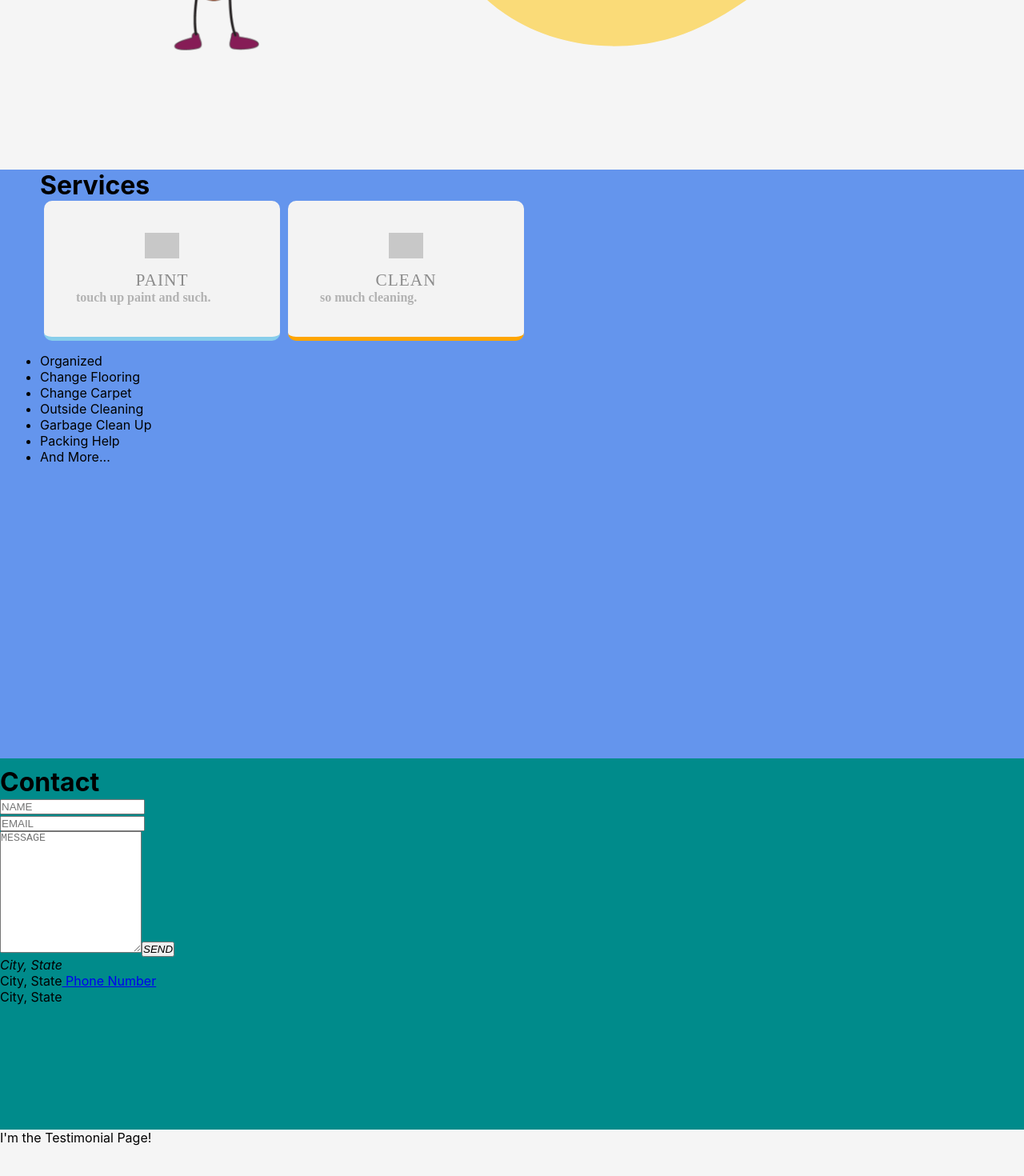
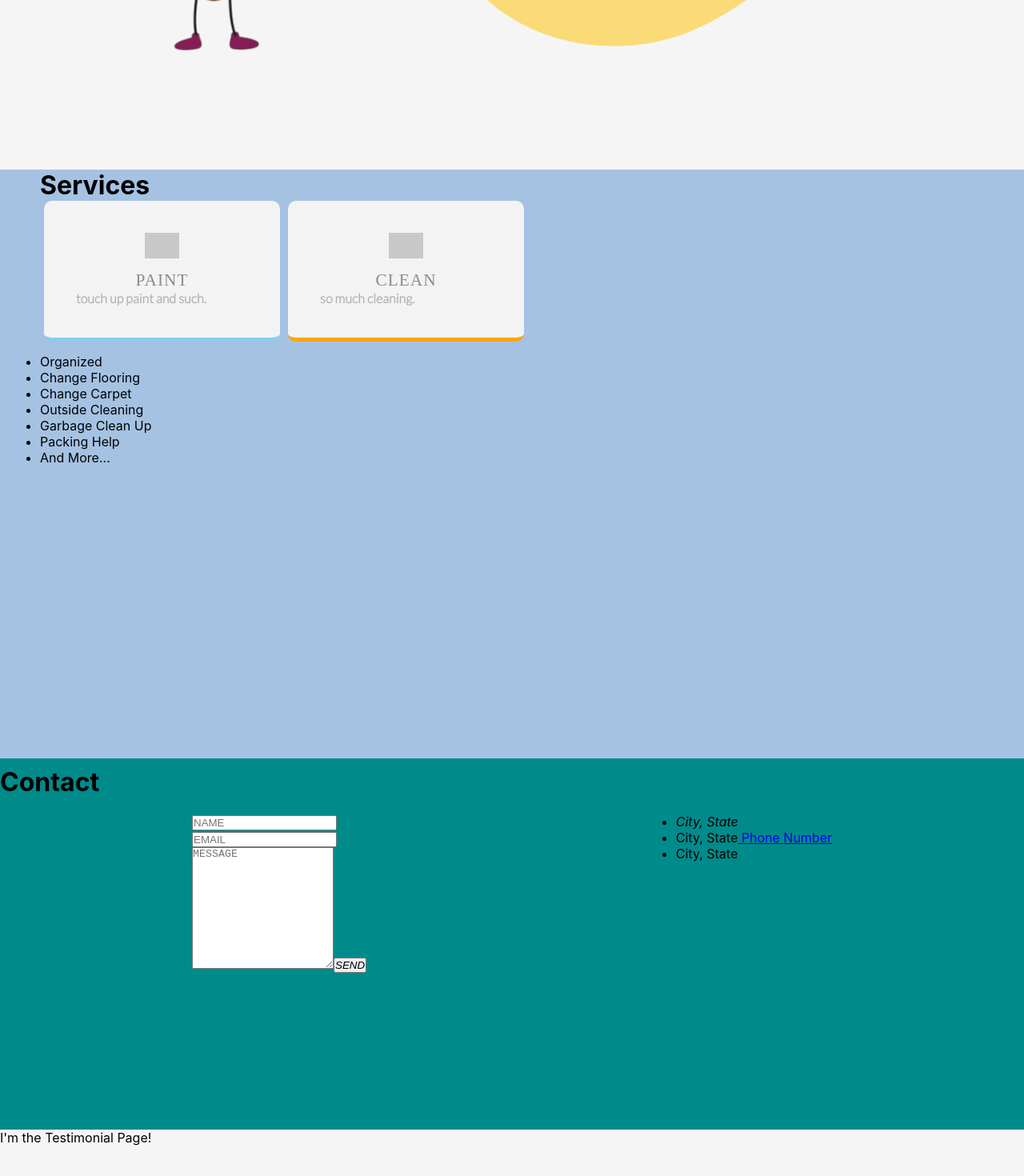
Before and after one commit to MomentaiBro/CarlaniWebApp, a React (Create React App) app: page / in a window 1280 px wide. Shown: the part 1324-2794 px from the top of the page at 80% size. Built offline with nearby package versions, Linux system fonts and the light colour scheme; grey boxes are pictures that could not be loaded; the HTML template or start-up script is replaced by a standard one.

Commit message:
services styling

```diff
--- a/src/components/Services.js
+++ b/src/components/Services.js
@@ -7,12 +7,12 @@ const Services = () => {
                 <h1>Services</h1>
                 <ul>
                     <li className={style.singleservice}>
-                            <img className={style.serviceicon} src="../icons/paint.png"/>
+                            <img className={style.serviceicon} src="./icons/paint.png"/>
                             <h2 className={style.servicetitle}>Paint</h2>
                             <h4>touch up paint and such.</h4>
                     </li>
                     <li className={style.singleserviceb}>
-                            <img className={style.serviceicon}  src="icons/mop.png"/>
+                            <img className={style.serviceicon}  src="./icons/mop.png"/>
                             <h2 className={style.servicetitle}>Clean</h2>
                             <h4>so much cleaning.</h4>
                     </li>
--- a/src/modules/Contact.module.css
+++ b/src/modules/Contact.module.css
@@ -3,10 +3,36 @@
   width: 100%;
   background: darkcyan;
   padding-top: 10px;
+  padding-bottom: 100px;
+}
+
+#contact {
+  width: 100%;
+  height: 100%;
+}
+
+.section-header {
+  text-align: center;
+  margin: 0 auto;
+  padding: 40px 0;
+  font: 300 60px 'Oswald', sans-serif;
+  color: #fff;
+  text-transform: uppercase;
+  letter-spacing: 6px;
 }
 
 .wrapper {
+  display: flex;
+  flex-direction: row;
+  justify-content: space-between;
+  margin: 0 auto;
+  padding: 20px;
+  position: relative;
+  max-width: 840px;
 }
 
-.form-horizontal {
+.formHorizontal {
+  max-width: 400px;
+  font-family: 'Lato';
+  font-weight: 400;
 }
--- a/src/modules/Services.module.css
+++ b/src/modules/Services.module.css
@@ -1,7 +1,7 @@
 .services {
   height: 92vh;
   width: 100%;
-  background: cornflowerblue;
+  background: var(--blue);
   margin: 0px;
   padding-left: 50px;
   padding-right: 50px;
@@ -25,7 +25,7 @@
   background-color: #f3f3f3;
   padding: 25px;
   color: #b2b2b2;
-  font-family: avenir;
+  font-family: "Lato";
   text-align: left;
   margin-bottom: 15px;
   padding: 40px;
@@ -42,7 +42,7 @@
   background-color: #f3f3f3;
   padding: 25px;
   color: #b2b2b2;
-  font-family: avenir;
+  font-family: "Lato";
   text-align: left;
   margin-bottom: 15px;
   padding: 40px;
```
